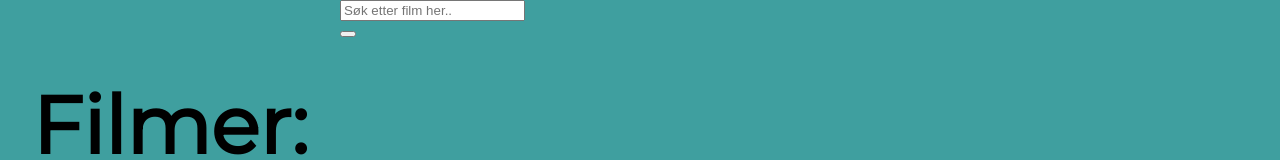
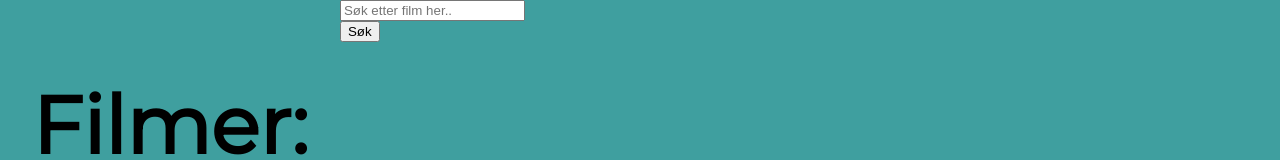
Before and after one commit to fredrikok/Henriettehe-uin23ak4_moviesearch_HESTSVEEN, a React (Create React App) app in the folder arbeidskrav/: page / in a window 1280 px wide. Shown: the top 160 px of the page. Built offline with nearby package versions, Linux system fonts and the light colour scheme; no server answers.

Commit message:
Endringer

```diff
--- a/arbeidskrav/src/components/SearchResults.js
+++ b/arbeidskrav/src/components/SearchResults.js
@@ -1,5 +1,3 @@
-
-
 export default function Search({setResultat, getMovies}){
 
     const handleSubmit = (event) =>{
@@ -7,14 +5,16 @@ export default function Search({setResultat, getMovies}){
     }
 
     const handleSearch = (event) =>{
-        setResultat(event.target.value)
-        console.log(event.target.value)
+        if(event.target.value > 2){
+            setResultat(event.target.value)
+            console.log(event.target.value)
+        }
     }
 
     return (
         <form onSubmit={handleSubmit}>
             <input type="search" placeholder="Søk etter film her.." onChange={handleSearch} />
-            <button type="submit" onClick={getMovies}></button>
+            <input type="submit" onClick={getMovies} value="Søk"/>
         </form>
     )
 }
--- a/arbeidskrav/src/sass/main.scss
+++ b/arbeidskrav/src/sass/main.scss
@@ -6,6 +6,7 @@ body{
     margin: 0 auto;
     background-color: $Teal;
     line-height: 1;
+
 
    * {
     box-sizing: border-box;
```
